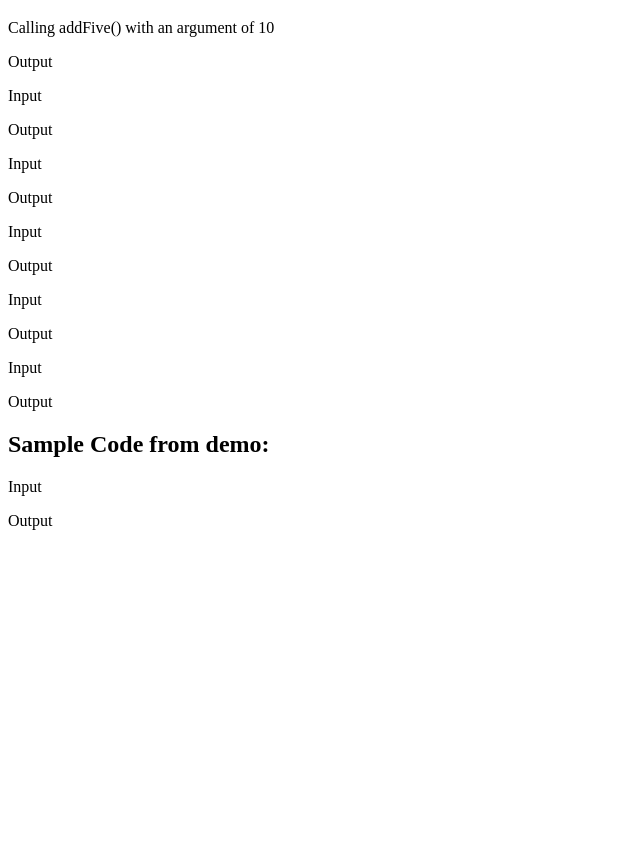
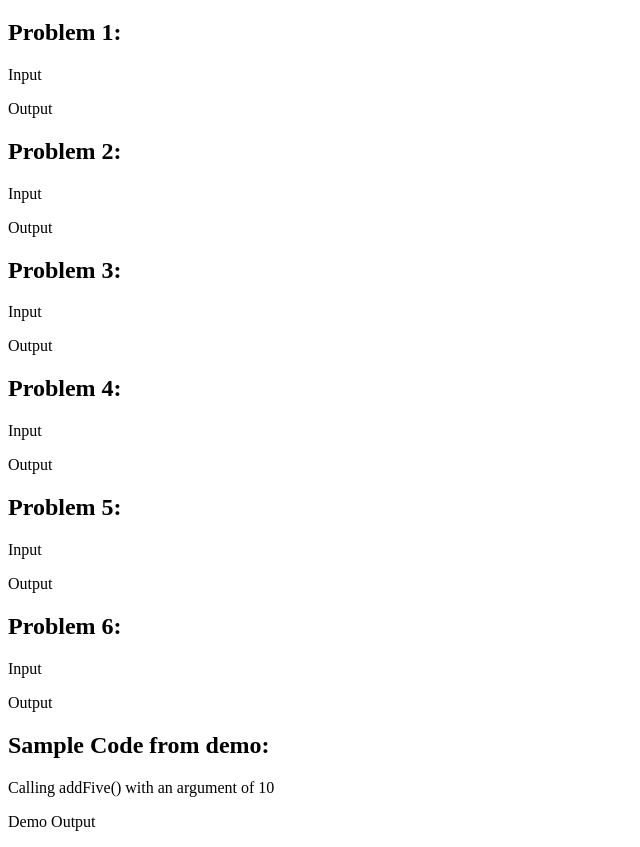
Before and after one commit to Janimations/JMaas-201_Week-2_Git, a website: page lab-mar-21/index.html in a window 1280 px wide. Shown: the part 61-908 px from the top of the page, without its empty margins (0-640 px from the left). Before the commit the page ends 800 px from the top, so only its background shows below. Drawn offline with Linux system fonts and the light colour scheme.

Commit message:
Mon 13:37 - build index.html structure and app.js structure

```diff
--- a/lab-mar-21/index.html
+++ b/lab-mar-21/index.html
@@ -13,28 +13,36 @@
 <body>
   <h1>JMaas: Compute Demo Web App</h1>
 
-      <p id="pAddFiveIn" >Input</p>
-      <p id="pAddFiveOut">Output</p>
+  <h2>Problem 1:</h2>
+      <p id="problem_1_In" >Input</p>
+      <p id="problem_1_Out">Output</p>
 
-      <p id="pAddFiveIn" >Input</p>
-      <p id="pAddFiveOut">Output</p>
+  <h2>Problem 2:</h2>
+      <p id="problem_2_In" >Input</p>
+      <p id="problem_2_Out">Output</p>
 
-      <p id="pAddFiveIn" >Input</p>
-      <p id="pAddFiveOut">Output</p>
+  <h2>Problem 3:</h2>
+      <p id="problem_3_In" >Input</p>
+      <p id="problem_3_Out">Output</p>
 
-      <p id="pAddFiveIn" >Input</p>
-      <p id="pAddFiveOut">Output</p>
+  <h2>Problem 4:</h2>
+      <p id="problem_4_In" >Input</p>
+      <p id="problem_4_Out">Output</p>
 
-      <p id="pAddFiveIn" >Input</p>
-      <p id="pAddFiveOut">Output</p>
+  <h2>Problem 5:</h2>
+      <p id="problem_5_In" >Input</p>
+      <p id="problem_5_Out">Output</p>
 
-      <p id="pAddFiveIn" >Input</p>
-      <p id="pAddFiveOut">Output</p>
+  <h2>Problem 6:</h2>
+      <p id="problem_6_In" >Input</p>
+      <p id="problem_6_Out">Output</p>
+
+
 
   <h2>Sample Code from demo:</h2>
 
-      <p id="pAddFiveIn" >Input</p>
-      <p id="pAddFiveOut">Output</p>
+      <p id="pAddFiveIn" >Demo Input</p>
+      <p id="pAddFiveOut">Demo Output</p>
 
   <!-- <script src="js/compute.js"></script> -->
 
--- a/lab-mar-21/js/app.js
+++ b/lab-mar-21/js/app.js
@@ -1,8 +1,31 @@
 //Jmaas Week-2 Monday Lab Assignment:
 
+// Assignment Problems:
 
+var problem_1_In = document.getElementById('problem_1_In');
+var problem_1_Out = document.getElementById('problem_1_Out');
+
+var problem_2_In = document.getElementById('problem_2_In');
+var problem_2_Out = document.getElementById('problem_2_Out');
+
+var problem_3_In = document.getElementById('problem_3_In');
+var problem_3_Out = document.getElementById('problem_3_Out');
+
+var problem_4_In = document.getElementById('problem_4_In');
+var problem_4_Out = document.getElementById('problem_4_Out');
+
+var problem_5_In = document.getElementById('problem_5_In');
+var problem_5_Out = document.getElementById('problem_5_Out');
+
+var problem_6_In = document.getElementById('problem_6_In');
+var problem_6_Out = document.getElementById('problem_6_Out');
+
+
+// Code Demo Examples:
 var pAddFiveIn  = document.getElementById('pAddFiveIn');
 var pAddFiveOut = document.getElementById('pAddFiveOut');
+
+
 
 var arg = 10;
 pAddFiveIn.textContent  = 'Calling addFive() with an argument of ' + arg;
```
Also changed, not shown: lab-mar-21/test/test.js (+2 -0 lines).
